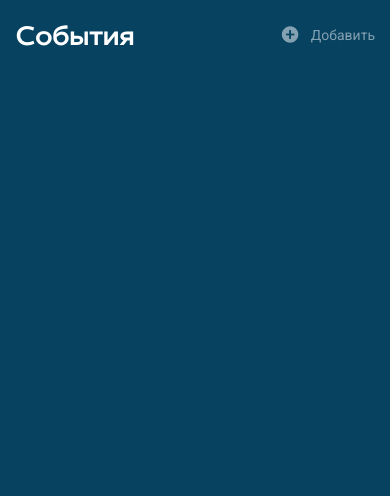
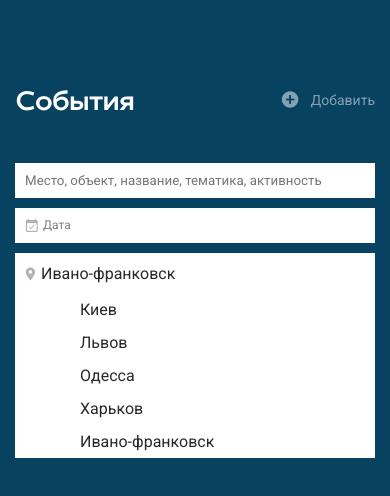
Before and after one commit to Max-im/concerts, a React app: page / in a window 390 px wide. Built offline with nearby package versions, Linux system fonts and the light colour scheme.

Commit message:
make form component

```diff
--- /dev/null
+++ b/src/components/CityList/CityList.js
@@ -0,0 +1,24 @@
+import React, { Component } from 'react';
+
+import './CityList.css';
+
+
+
+
+const CityList = ({ data, show, cityPick, chooseItem }) => {
+  const randerList = data.map( (i) =>
+    <li
+      className="form__subCityItem"
+      onClick={chooseItem.bind(this, i)}
+      key={ i }>
+      { i }
+    </li>
+  )
+  return (
+    <ul className={show ? "form__subCity" : "hide"}>
+     { randerList }
+    </ul>
+  );
+}
+
+export default CityList;
--- a/src/components/Form/Form.js
+++ b/src/components/Form/Form.js
@@ -1,14 +1,64 @@
 import React, { Component } from 'react';
 import './Form.css';
+import CityList from '../CityList/CityList';
 
+import date from '../../assets/icons/date.png';
+import city from '../../assets/icons/city.png';
+
+const list = ['Киев', 'Львов', 'Одесса', 'Харьков', 'Ивано-франковск'];
 
 
 class Form extends Component {
+  constructor(props) {
+    super(props);
+    this.state = {
+      cityMenuShow: true,
+      currentCity: 'Ивано-франковск'
+    }
+  }
+
+  cityPick = () => {
+    this.setState({ cityMenuShow: !this.state.cityMenuShow })
+  }
+
+  chooseItem = (e) => {
+    this.setState({ currentCity: e })
+  }
+
+
   render() {
     return (
       <div className="form">
+        <div className="container form__container flex">
 
+          <input
+            type="text"
+            name="search"
+            className="form__search form__block"
+            placeholder="Место, объект, название, тематика, активность"
+            id="formSearch" />
 
+          <a
+            className="form__date form__block">
+            <img src={ date } alt="date" className="form__img" />
+            Дата
+          </a>
+
+          <ul className="form__block form__city" onClick={this.cityPick}>
+            <img src={ city } alt="location" className="form__img" />
+            <li className="form__cityItem">{ this.state.currentCity }</li>
+            <CityList
+              cityPick = { this.cityPick }
+              chooseItem = {this.chooseItem }
+              data = { list }
+              show = { this.state.cityMenuShow } />
+          </ul>
+
+          <a className="form__block form__btn">
+            Найти
+          </a>
+
+        </div>
       </div>
     );
   }
--- a/src/components/Form/Form.scss
+++ b/src/components/Form/Form.scss
@@ -0,0 +1,231 @@
+.form{
+  margin: 30px 0 0 0;
+  &__container{
+    justify-content: space-between;
+  }
+  &__block{
+    font-family: 'Roboto';
+    display: block;
+    padding: 10px 15px;
+    background: #fff;
+    margin: 0 10px 0 0;
+    box-sizing: border-box;
+  }
+  &__search{
+    flex: 1 1 40%;
+    border: none;
+  }
+  &__date{
+    color: #808080;
+    font-size: 12px;
+    flex: 1 1 8%;
+    cursor: pointer;
+  }
+  &__img{
+    display: inline-block;
+    vertical-align: middle;
+    margin: 0 5px 0 0;
+  }
+  &__city{
+    color: #282828;
+    flex: 1 1 15%;
+    position: relative;
+    cursor: pointer;
+  }
+  &__cityItem{
+    display: inline-block;
+    vertical-align: middle;
+    font-size: 16px;
+  }
+  &__subCity{
+    position: absolute;
+    background: #fff;
+    left: 0;
+    top: 100%;
+    width: 100%;
+    box-sizing:border-box;
+  }
+  &__subCityItem{
+    display: block;
+    flex: 1 1 10%;
+    padding: 10px 5px 10px 35px;
+    &:hover{
+      color: #fff;
+      background: #3d5ed8;
+    }
+  }
+  &__btn{
+    background: #3d5ed8;
+    flex: 1 1 15%;
+    text-align: center;
+    color: #fff;
+    font-size: 16px;
+    font-weight: bold;
+    cursor: pointer;
+    margin: 0;
+  }
+}
+
+
+
+
+
+ /* Large Devices, Wide Screens */
+@media only screen and (max-width : 1200px) {
+
+
+
+}
+
+
+
+
+
+/* Medium Devices, Desktops */
+@media only screen and (max-width : 992px) {
+
+
+
+}
+
+
+
+
+
+
+/* Small Devices, Tablets */
+@media only screen and (max-width : 768px) {
+.form{
+  margin: 30px 0 0 0;
+  &__container{
+    justify-content: space-between;
+    flex-wrap: wrap;
+  }
+  &__block{
+    margin: 0 10px 10px 0;
+  }
+  &__search{
+    flex: 1 1 60%;
+  }
+  &__date{
+    flex: 1 1 20%;
+  }
+  &__city{
+    flex: 1 1 60%;
+  }
+  &__cityItem{
+    font-size: 16px;
+  }
+  &__subCityItem{
+    padding: 7px 5px 7px 35px;
+  }
+  &__btn{
+    flex: 1 1 20%;
+    font-size: 14px;
+  }
+}
+
+
+}
+
+
+/* Extra Small Devices, Phones */
+@media only screen and (max-width : 480px) {
+.form{
+  margin: 20px 0 0 0;
+  &__container{
+    justify-ontent: space-between;
+    flex-wrap: wrap;
+  }
+  &__block{
+    margin: 5px 0;
+    padding: 10px;
+  }
+  &__search{
+    flex: 0 0 100%;
+  }
+  &__date{
+    flex: 0 0 100%;
+  }
+  &__city{
+    flex: 0 0 100%;
+  }
+  &__cityItem{
+    font-size: 16px;
+  }
+  &__subCityItem{
+    padding: 7px 5px 7px 25px;
+  }
+  &__btn{
+    flex: 0 0 100%;
+  }
+}
+
+
+
+}
+
+
+
+
+
+/* Custom, iPhone Retina */
+@media only screen and (max-width : 320px) {
+
+
+
+}
+
+
+
+
+
+
+/*==========  Mobile First Method  ==========*/
+
+/* Custom, iPhone Retina */
+@media only screen and (min-width : 320px) {
+
+
+
+
+}
+
+/* Extra Small Devices, Phones */
+@media only screen and (min-width : 480px) {
+
+
+
+
+}
+
+
+
+
+/* Small Devices, Tablets */
+@media only screen and (min-width : 768px) {
+
+
+
+}
+
+
+
+
+/* Medium Devices, Desktops */
+@media only screen and (min-width : 992px) {
+
+
+
+}
+
+
+
+
+
+ /* Large Devices, Wide Screens */
+@media only screen and (min-width : 1200px) {
+
+
+
+}
--- a/src/components/Header/Header.scss
+++ b/src/components/Header/Header.scss
@@ -7,6 +7,7 @@
 
 
 .header{
+  padding: 65px 0 0 0;
   color: #fff;
   &__container{
     justify-content: space-between;
```
Also changed, not shown: src/components/CityList/CityList.css (added), src/components/CityList/CityList.scss (added), src/components/Form/Form.css, src/components/Header/Header.css.
